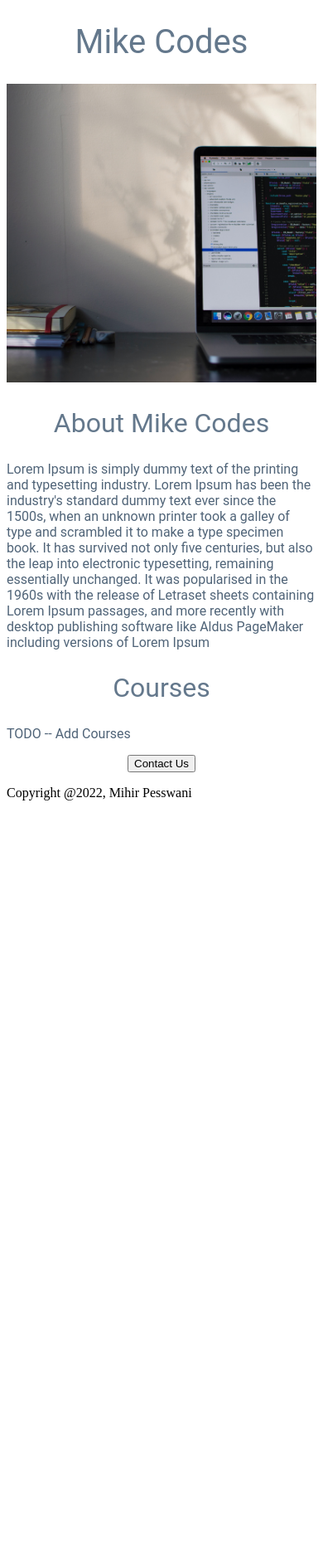
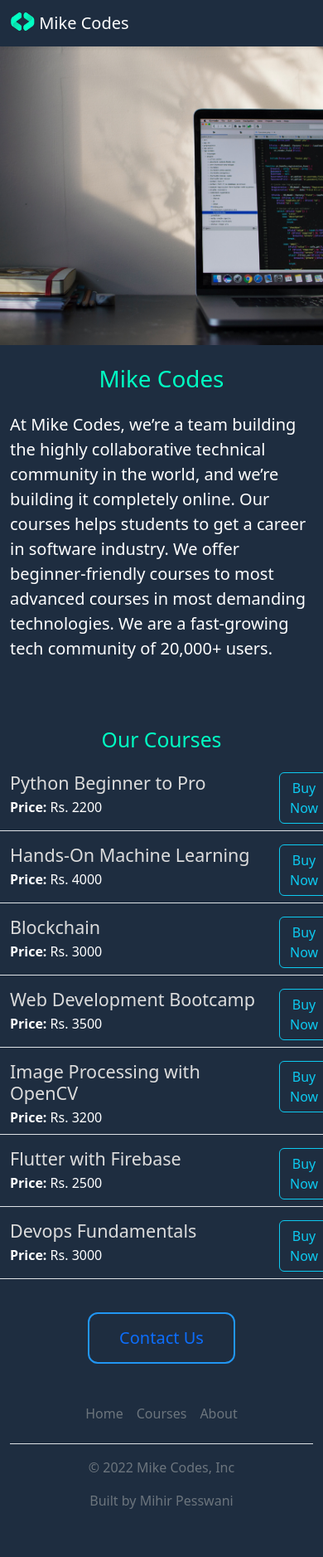
Before and after one commit to codemike513/my-flask-website, a Flask app: page / in a window 390 px wide. Shown: the whole page at 83% size. Before the commit the page ends 965 px from the top, so only its background shows below. Run offline with Flask 2, Linux system fonts and the light colour scheme.

Commit message:
Updated the website with courses and checkout

```diff
--- a/app.py
+++ b/app.py
@@ -1,11 +1,59 @@
-from flask import Flask, render_template
+from flask import Flask, render_template, jsonify
 
 app = Flask(__name__)
+
+COURSES = [
+    {
+        'id': 1,
+        'title': 'Python Beginner to Pro',
+        'price': 'Rs. 2200'
+    },
+    {
+        'id': 2,
+        'title': 'Hands-On Machine Learning',
+        'price': 'Rs. 4000'
+    },
+    {
+        'id': 3,
+        'title': 'Blockchain',
+        'price': 'Rs. 3000'
+    },
+    {
+        'id': 4,
+        'title': 'Web Development Bootcamp',
+        'price': 'Rs. 3500'
+    },
+    {
+        'id': 5,
+        'title': 'Image Processing with OpenCV',
+        'price': 'Rs. 3200'
+    },
+    {
+        'id': 6,
+        'title': 'Flutter with Firebase',
+        'price': 'Rs. 2500'
+    },
+    {
+        'id': 7,
+        'title': 'Devops Fundamentals',
+        'price': 'Rs. 3000'
+    },
+]
 
 
 @app.route('/')
 def hello():
-    return render_template('home.html')
+    return render_template('home.html',
+                           courses=COURSES,
+                           company_name='Mike Codes')
+
+@app.route('/course')
+def course():
+  return render_template('course.html')
+
+@app.route("/api/courses")
+def list_courses():
+    return jsonify(COURSES)
 
 
 if __name__ == "__main__":
--- /dev/null
+++ b/templates/courseitem.html
@@ -0,0 +1,16 @@
+<div class="border-bottom row" style="margin-bottom:16px;padding-bottom:8px;">
+  <div class="col-10">
+    <h4
+      style="color:rgb(220,220,220); margin-bottom:4px;">
+      {{course['title']}}
+    </h4>
+    {% if 'price' in course %}
+    <div>
+      <b>Price:</b> {{course['price']}}
+    </div>
+    {% endif %}
+  </div>
+  <div class="col-2 padding-right:16px">
+    <a href="{{ url_for('course')}}" type="button" class="btn btn-outline-info float-right align-middle" >Buy Now</a>
+  </div>
+</div>
--- /dev/null
+++ b/templates/footer.html
@@ -0,0 +1,10 @@
+  <footer class="py-3 my-4">
+    <ul class="nav justify-content-center border-bottom pb-3 mb-3">
+      <li class="nav-item"><a  target="_blank" href="https://mihir-pesswani.vercel.app/" class="nav-link px-2 text-muted">Home</a></li>
+      <li class="nav-item"><a  target="_blank" href="https://www.linkedin.com/in/mihir-pesswani/" class="nav-link px-2 text-muted">Courses</a></li>
+
+      <li class="nav-item"><a  target="_blank" href="https://www.linkedin.com/in/mihir-pesswani/" class="nav-link px-2 text-muted">About</a></li>
+    </ul>
+    <p class="text-center text-muted">&copy; 2022 Mike Codes, Inc</p>
+    <p class="text-center text-muted">Built by Mihir Pesswani</p>
+  </footer>
--- a/templates/home.html
+++ b/templates/home.html
@@ -4,52 +4,65 @@
     <meta charset="UTF-8">
     <meta http-equiv="X-UA-Compatible" content="IE=edge">
     <meta name="viewport" content="width=device-width, initial-scale=1.0">
-    <title>My Website</title>
+    <link href="https://cdn.jsdelivr.net/npm/bootstrap@5.2.1/dist/css/bootstrap.min.css" rel="stylesheet" integrity="sha384-iYQeCzEYFbKjA/T2uDLTpkwGzCiq6soy8tYaI1GyVh/UjpbCx/TYkiZhlZB6+fzT" crossorigin="anonymous">
+  <link rel="icon" type="image/x-icon" href="https://my-flask-website.mihirpesswani.repl.co/static/favicon.ico">
+  <title>Mike Codes</title>
   <style>
-    h1{
-      font-size: 40px;
-      font-family: Roboto;
-      font-weight: normal;
-      color: rgb(100, 120, 140);
-      text-align: center;
-    }
     #banner{
       height: 360px;
       width: 100%;
-      object-fit: cover;
+      object-fit:cover;
+      margin-bottom: 16px;
     }
-    h2{
-      font-size: 32px;
-      font-family: Roboto;
-      color: rgb(100, 120, 140);
-      text-align: center;
-      font-weight: normal;
-    }
-    .bodytext{
-      font-family: Roboto;
-      color: rgb(80, 100, 120);
-    }
-    #container{
-      max-width: 720px;
-      margin: 0 auto;
-    }
+    .mybtn {
+    border: 2px solid #00ffc3;
+    border-radius: 12px;
+    padding: 14px 36px;
+    font-size: 20px;
+    cursor: pointer;
+    background-color: transparent;
+    color: inherit;
+    transition: all .5s;
+  }
+    .gr {
+  border-color: #2196F3;
+}
+
+.gr:hover {
+  background: #2196F3;
+  color: black;
+}
   </style>
 </head>
-<body>
-  <div id="container">
-    <h1>Mike Codes</h1>
-    <img id="banner" src="https://my-flask-website.mihirpesswani.repl.co/static/banner1.jpg" alt='banner'>
-    <h2>About Mike Codes</h2>
-    <p class="bodytext">
-      Lorem Ipsum is simply dummy text of the printing and typesetting industry. Lorem Ipsum has been the industry's standard dummy text ever since the 1500s, when an unknown printer took a galley of type and scrambled it to make a type specimen book. It has survived not only five centuries, but also the leap into electronic typesetting, remaining essentially unchanged. It was popularised in the 1960s with the release of Letraset sheets containing Lorem Ipsum passages, and more recently with desktop publishing software like Aldus PageMaker including versions of Lorem Ipsum
-    </p>
-    <h2>Courses</h2>
-    <p class="bodytext"> TODO -- Add Courses</p>
-    <div style="text-align:center">
-      <button>Contact Us</button>
+<body class="text-white" style="background-color: #1e2d40;">
+  {% include 'navbar.html' %}
+    <img class="img-fluid" id="banner" src="https://my-flask-website.mihirpesswani.repl.co/static/banner.jpg" alt= "banner" >
+    <div class="container">
+      <h1 class="text-center mt-2 mb-4" style="color: rgb(0,255,195);">
+        {{company_name}}
+      </h1>
+      <div class="row" style="margin-bottom:32px">
+        <div class="col-md-6">
+      <p class="lead">
+        At Mike Codes, we’re a team building the highly collaborative technical community in the world, and we’re building it completely online. Our courses helps students to get a career in software industry. We offer beginner-friendly courses to most advanced courses in most demanding technologies. We are a fast-growing tech community of 20,000+ users.
+      </p>
+        </div>
+        <div class="d-none d-md-block col-md-6">
+        <img src="/static/team.jpg" style="height:320px;border-radius:4px;">
+        </div>
+      </div>
+      <br>
+      <h2 class="text-center mt-2 mb-4" style="color: rgb(0,255,195);">Our Courses</h2>
+      <div>
+        {% for course in courses %}
+          {% include 'courseitem.html' %}
+        {% endfor %}
+      </div>
+      <br>
+      <div class="text-center" style="color: rgb(0,255,195); bg-color: rgb(0,255,195)">
+        <a href="mailto:pesswani.mihir@gmail.com?subject=Buy%20Courses%20from%20Mike%20Codes&body=My%20name%3A%20%3Cyour%20name%20here%3E%0D%0AMy%20email%3A%20%3Cyour%20email%20here%3E">
+          <button class="mybtn gr">Contact Us</button>
     </div>
-  <p>
-    Copyright @2022, Mihir Pesswani
-  </p>
+  {% include 'footer.html' %}
 </body>
 </html>
--- /dev/null
+++ b/templates/navbar.html
@@ -0,0 +1,9 @@
+<nav class="navbar shadow-sm fixed-top" style="background-color: #1e2d40;">
+  <div class="container-fluid">
+    <a style="color: white" class="navbar-brand" href="#">
+      <img src="/static/logo.jpg" alt="" width="30" height="24" class="d-inline-block align-text-top">
+      Mike Codes
+    </a>
+  </div>
+</nav>
+<div style="height:56px"></div>
```
Also changed, not shown: templates/course.html (added, +118 -0 lines), static/banner.jpg, static/banner1.jpg (deleted), static/favicon.ico (added), static/logo.jpg (added), static/payment.png (added), static/python.jpg (added), 2 other files.
